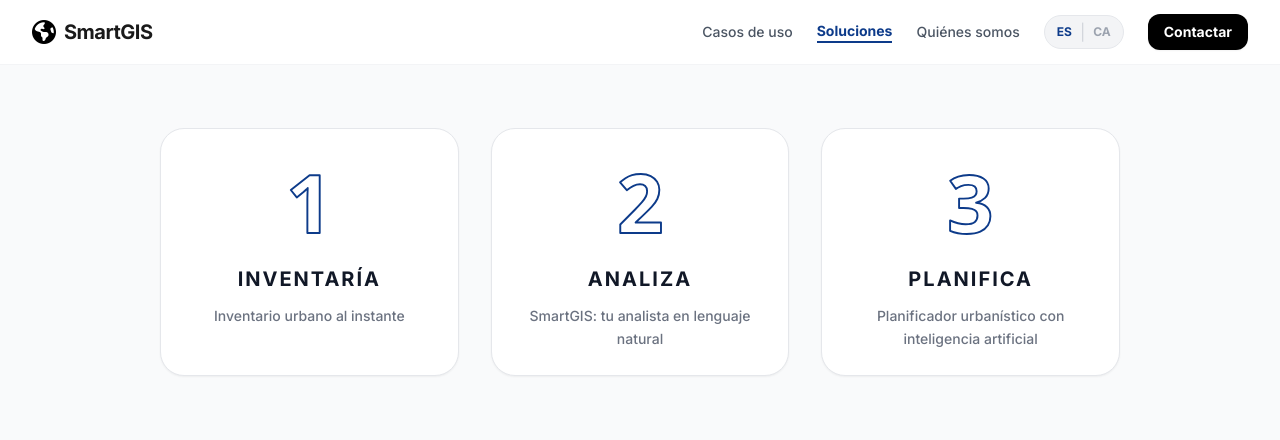
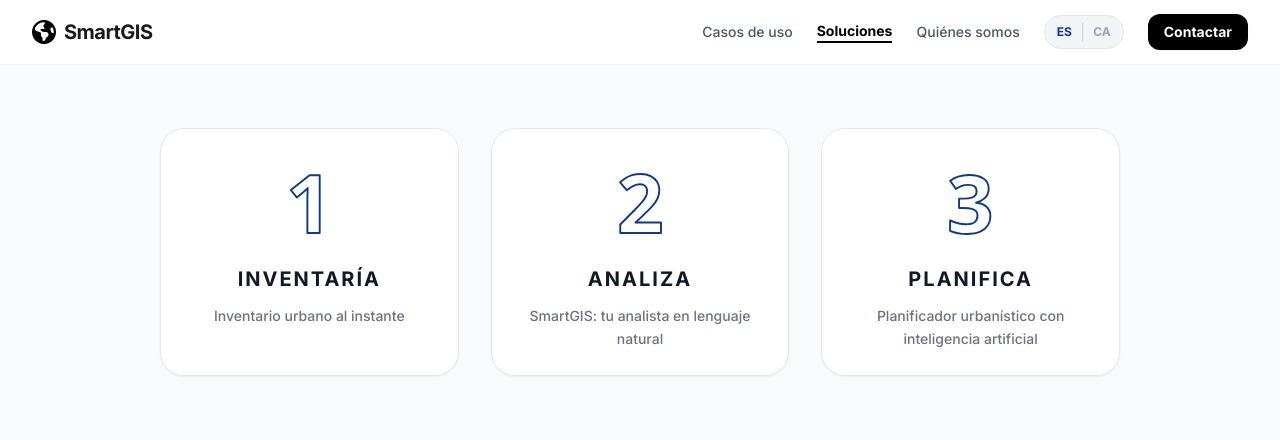
Before and after one commit to smartgiscat/landing, a Flask app: page /soluciones in a window 1280 px wide. Shown: the top 440 px of the page. Run offline with Flask 3, Linux system fonts and the light colour scheme; some libraries are stand-ins or nearby versions.

Commit message:
Novetats

```diff
--- a/templates/soluciones.html
+++ b/templates/soluciones.html
@@ -96,9 +96,9 @@
                 </div>
 
                 <div class="hidden md:flex items-center space-x-6">
-                    <a href="/{{ lang }}/casos-uso" class="text-sm font-medium text-gray-600 hover:text-accent">{{ c.nav_use_cases }}</a>
-                    <a href="/{{ lang }}/soluciones" class="text-sm font-bold text-accent border-b-2 border-accent">{{ c.nav_solutions }}</a>
-                    <a href="/{{ lang }}/equipo" class="text-sm font-medium text-gray-600 hover:text-accent">{{ c.nav_about }}</a>
+                    <a href="/{{ lang }}/casos-uso" class="text-sm font-medium text-gray-600 hover:text-black">{{ c.nav_use_cases }}</a>
+                    <a href="/{{ lang }}/soluciones" class="text-sm font-bold text-black border-b-2 border-black">{{ c.nav_solutions }}</a>
+                    <a href="/{{ lang }}/equipo" class="text-sm font-medium text-gray-600 hover:text-black">{{ c.nav_about }}</a>
 
                     <div class="flex items-center gap-2 bg-gray-100 px-3 py-1 rounded-full border border-gray-200 ml-2">
                         <a href="/es/soluciones" class="text-xs font-bold {{ 'text-accent' if lang == 'es' else 'text-gray-400 hover:text-gray-600' }}">ES</a>
```
Also changed, not shown: templates/home.html (+4 -4 lines).
